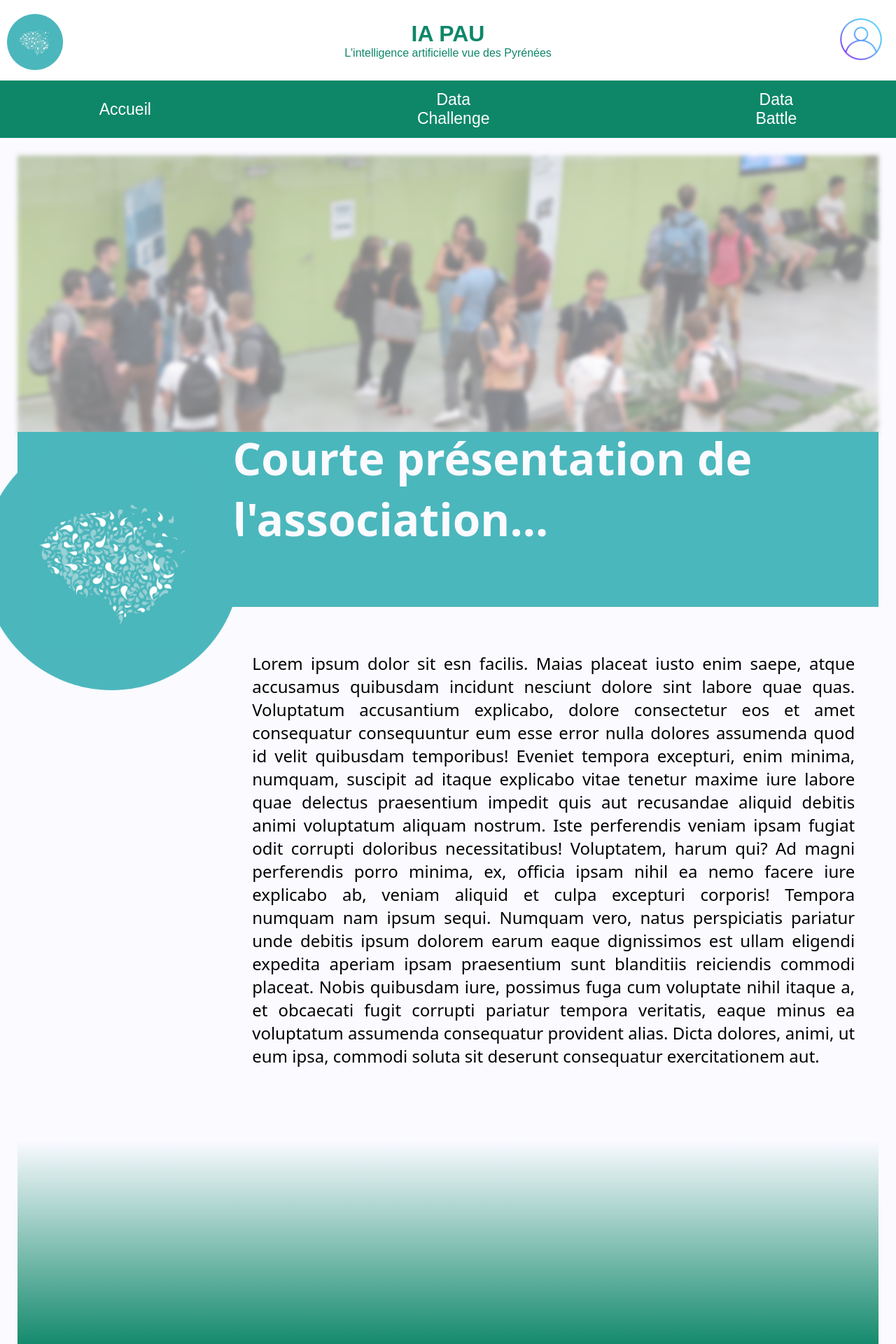
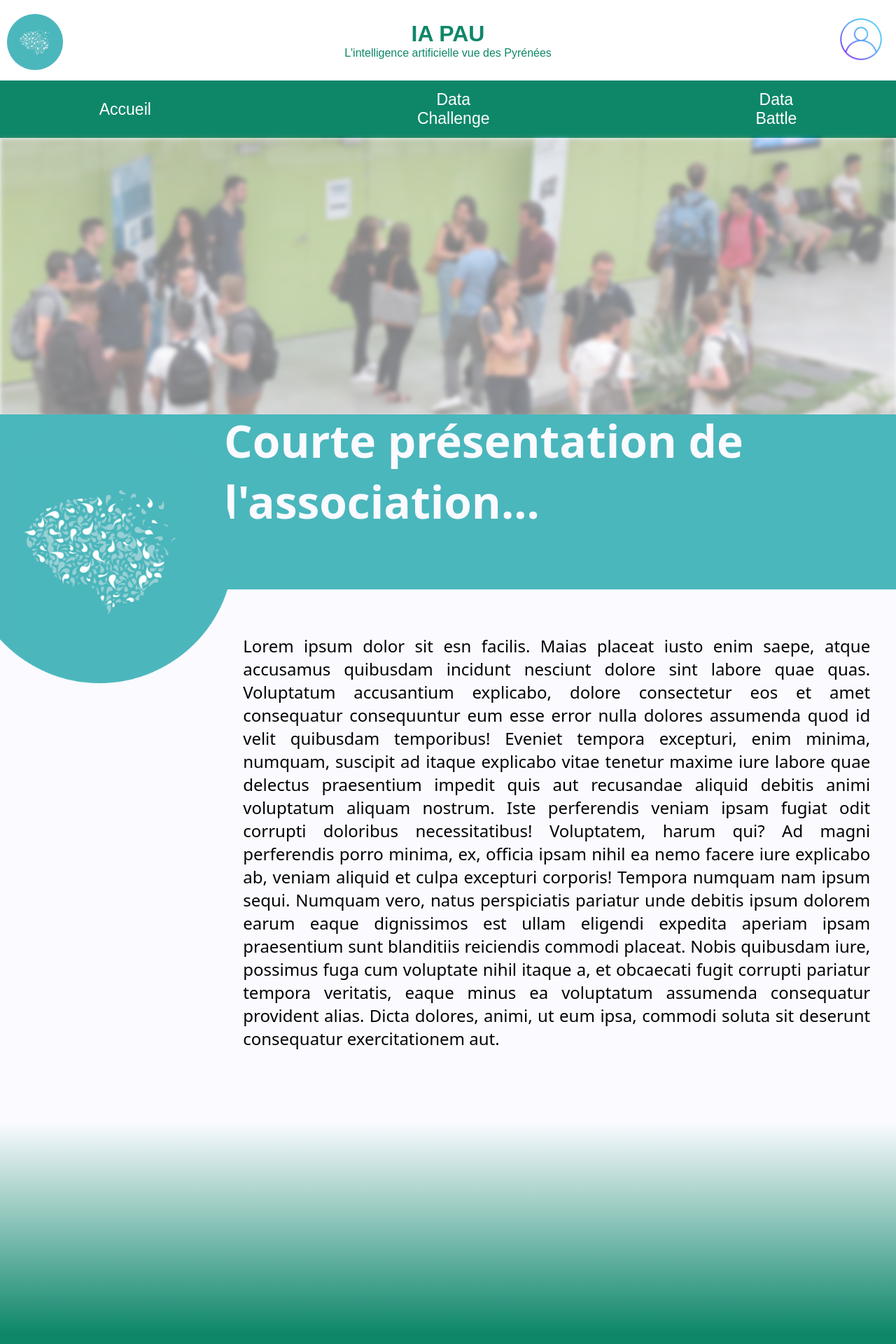
Before and after one commit to NoeFaucher/iaPau-data-challenge-site-web, a PHP site: page / in a window 1280 px wide; the page is wider, and only the part inside the window is pictured. Shown: the top 1920 px of that part at 70% size. Run offline with PHP 8.4, Linux system fonts and the light colour scheme.

Commit message:
Fixé le pb de margin de l'accueil

```diff
--- a/css/accueil.css
+++ b/css/accueil.css
@@ -2,6 +2,10 @@ body{
     margin: 0;
     background-color: #FAFAFF;
     font-family: "montserrat", sans-serif;
+}
+
+main {
+    margin: 0;
 }
 
 #atriumImg{
```
